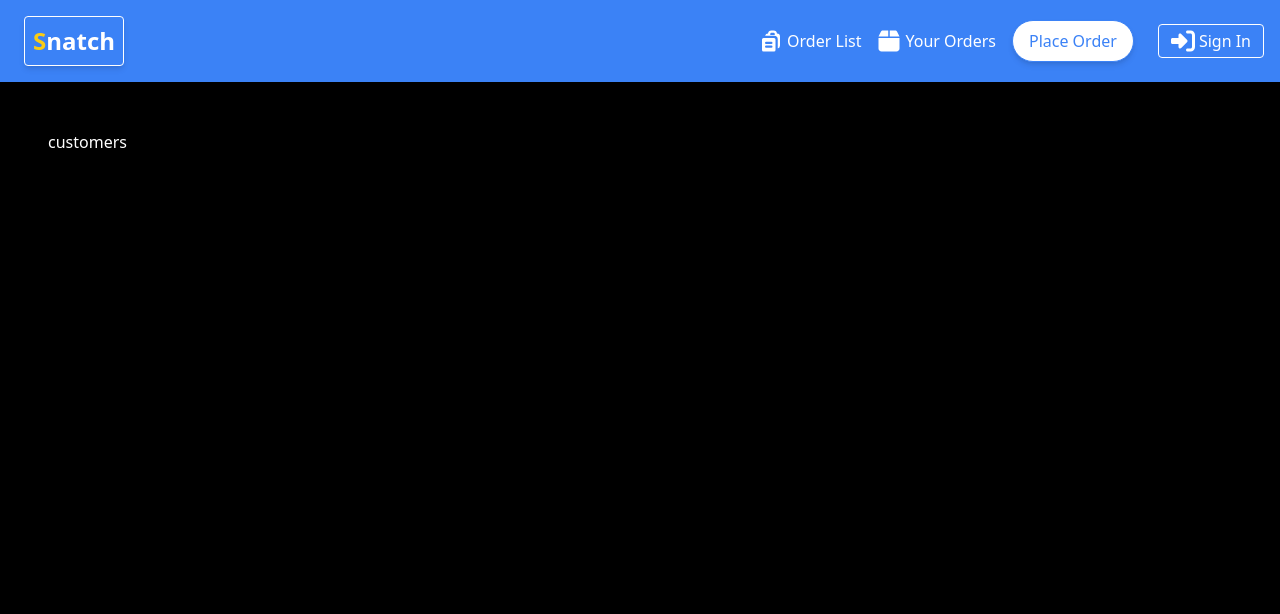
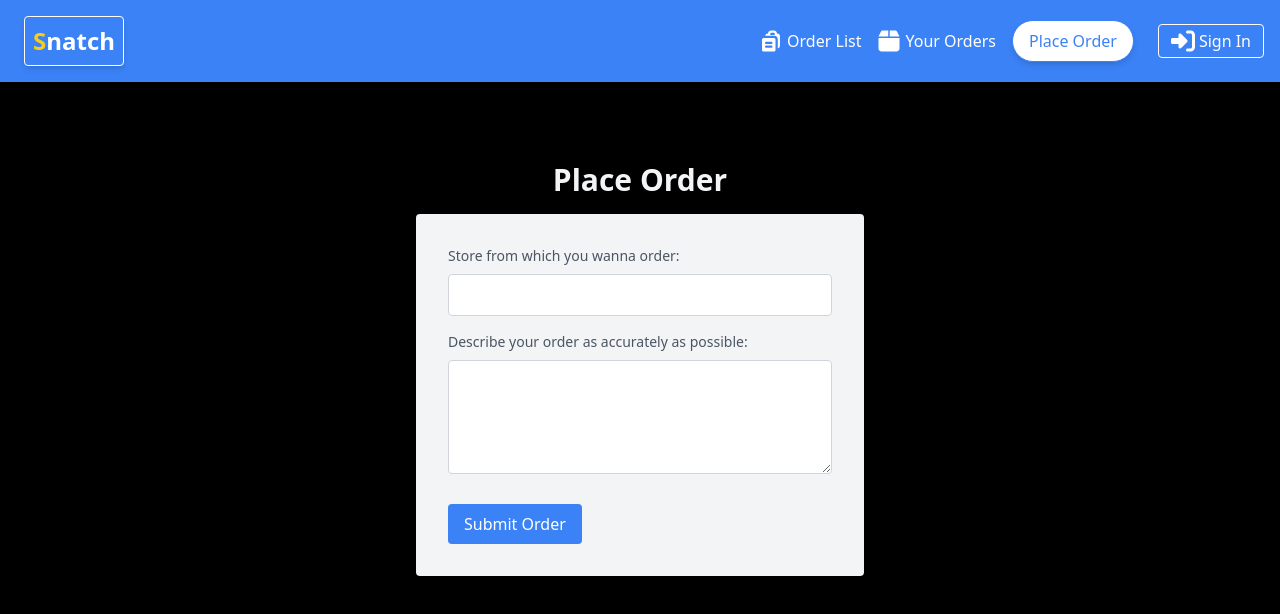
Before and after one commit to Jayesh-kahnani/Snatch, a Next.js app: page /place-order in a window 1280 px wide. Shown: the top 614 px of the page. Built offline with nearby package versions, Linux system fonts and the light colour scheme; no server answers.

Commit message:
place order

```diff
--- /dev/null
+++ b/src/app/api/place-order/route.ts
@@ -0,0 +1,29 @@
+// src/app/api/place-order/route.ts
+import { NextResponse } from "next/server";
+import prisma from "../../../../lib/prisma";
+
+interface CustomRequest {
+  json: () => any;
+}
+
+export async function POST(request: CustomRequest) {
+  const res = await request.json();
+  const { title, content } = res;
+
+
+  const result = await prisma.post.create({
+    data: {
+      title,
+      content,
+      author: {
+          create: {
+          name: "name will be here",
+            email : "email will be here"
+        },
+
+      },
+    },
+  });
+
+  return NextResponse.json({ data: result });
+}
--- a/src/app/place-order/page.tsx
+++ b/src/app/place-order/page.tsx
@@ -1,3 +1,89 @@
+"use client";
+import { getSession, useSession } from "next-auth/react";
+import { useState } from "react";
+
 export default function Page() {
-  return <p>customers</p>;
+  const [title, setTitle] = useState("");
+  const [content, setContent] = useState("");
+  const [isSubmitting, setSubmitting] = useState(false);
+
+  const handleSubmit = async (e: React.FormEvent) => {
+    e.preventDefault();
+
+    try {
+      // Set the submitting state to true
+      setSubmitting(true);
+
+      const session = await getSession();
+
+      const response = await fetch("/api/place-order", {
+        method: "POST",
+        headers: {
+          "Content-Type": "application/json",
+        },
+        body: JSON.stringify({ title, content }),
+      });
+      window.location.reload();
+    } catch (error) {
+      console.error(error);
+    } finally {
+      // Reset the submitting state to false after the fetch completes
+      setSubmitting(false);
+    }
+  };
+
+  return (
+    <div className="container mx-auto mt-8">
+      <h1 className="text-3xl font-bold mb-4 text-gray-100 text-center">
+        Place Order
+      </h1>
+      <form
+        onSubmit={handleSubmit}
+        className="max-w-md mx-auto text-gray-600 bg-gray-100 p-8 rounded shadow-md"
+      >
+        <div className="mb-4">
+          <label
+            htmlFor="title"
+            className="block text-gray-600 text-sm font-medium mb-2"
+          >
+            Store from which you wanna order:
+          </label>
+          <input
+            type="text"
+            id="title"
+            value={title}
+            onChange={(e) => setTitle(e.target.value)}
+            className="w-full px-3 py-2 border border-gray-300 rounded focus:outline-none focus:border-blue-500 bg-white"
+            required
+          />
+        </div>
+
+        <div className="mb-6">
+          <label
+            htmlFor="content"
+            className="block text-gray-600 text-sm font-medium mb-2"
+          >
+            Describe your order as accurately as possible:
+          </label>
+          <textarea
+            id="content"
+            value={content}
+            onChange={(e) => setContent(e.target.value)}
+            rows={4}
+            className="w-full px-3 py-2 border border-gray-300 rounded focus:outline-none focus:border-blue-500 bg-white"
+            required
+          />
+        </div>
+        <div className="flex items-center">
+          <button
+            type="submit"
+            className="bg-blue-500 text-white py-2 px-4 rounded focus:outline-none hover:bg-blue-600"
+            disabled={isSubmitting}
+          >
+            {isSubmitting ? "Submitting..." : "Submit Order"}
+          </button>
+        </div>
+      </form>
+    </div>
+  );
 }
```
